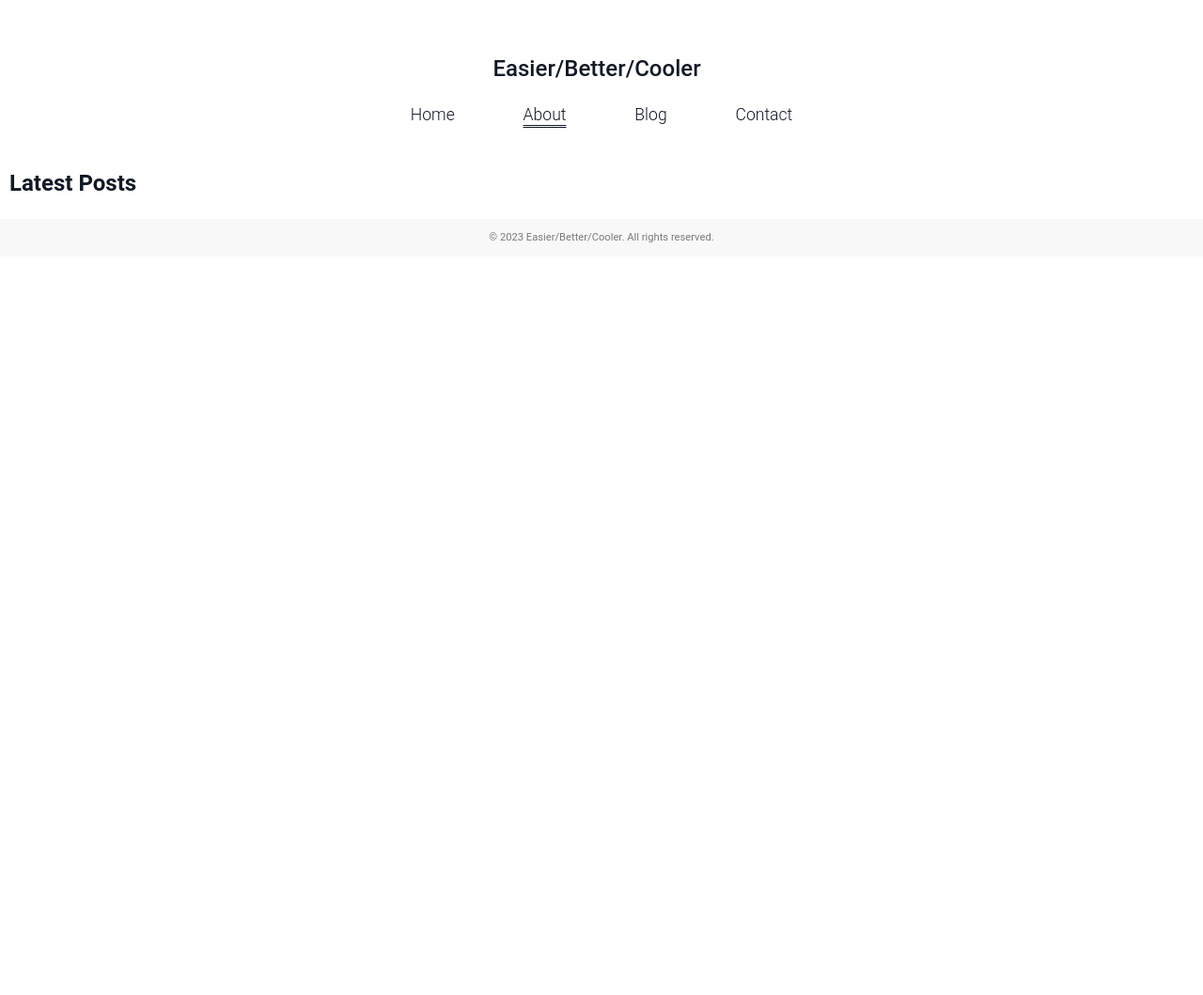
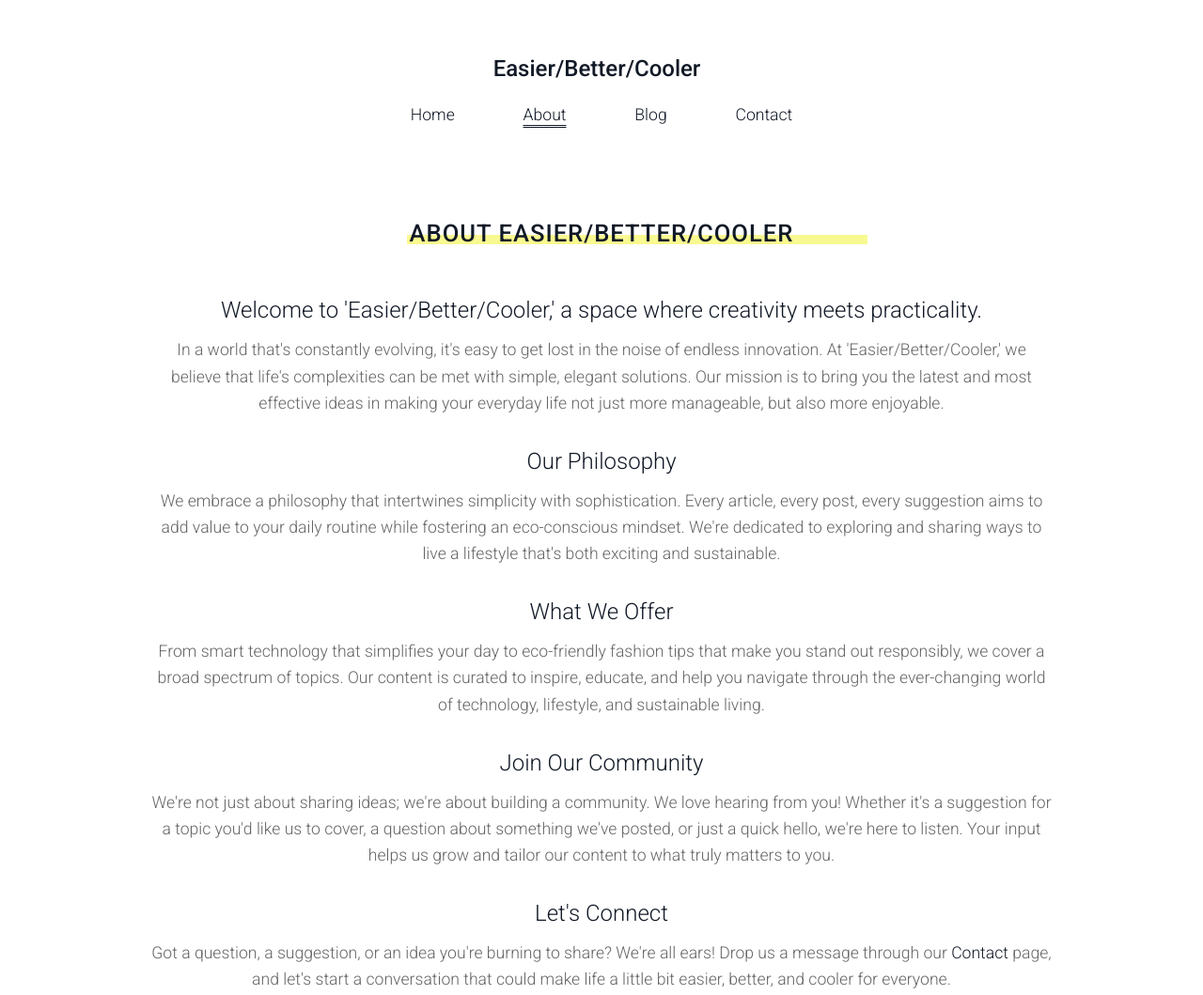
Before and after one commit to Noroff-FEU-Assignments/project-exam-1-msiksnis, a plain HTML site: page about.html in a window 1280 px wide. Shown: the top 1059 px of the page at 94% size. Before the commit the page ends 850 px from the top, so only its background shows below. Drawn offline with Linux system fonts and the light colour scheme.

```diff
--- a/about.html
+++ b/about.html
@@ -2,26 +2,103 @@
 <html lang="en">
   <head>
     <meta charset="UTF-8" />
+    <meta
+      name="description"
+      content="Blog site about how to make your life easier, better and cooler."
+    />
+    <meta
+      name="keywords"
+      content="Easy life, Better life, Cool life, Easier, Better, Cooler, Easier/Better/Cooler, Easier-Better-Cooler, Easier_Better_Cooler Blog Site"
+    />
+    <meta http-equiv="X-UA-Compatible" content="IE=edge" />
     <meta name="viewport" content="width=device-width, initial-scale=1.0" />
-    <title>Easier/Better/Cooler</title>
+    <title>About Easier/Better/Cooler</title>
+    <link rel="preconnect" href="https://fonts.googleapis.com" />
+    <link rel="preconnect" href="https://fonts.gstatic.com" crossorigin />
+    <link
+      href="https://fonts.googleapis.com/css2?family=Roboto:ital,wght@0,100;0,300;0,400;0,500;0,700;0,900;1,100;1,300;1,400&display=swap"
+      rel="stylesheet"
+    />
+    <link
+      href="https://fonts.googleapis.com/icon?family=Material+Icons+Outlined"
+      rel="stylesheet"
+    />
     <link rel="stylesheet" href="css/styles.css" />
-    <!-- Additional CSS files here -->
+    <link rel="stylesheet" href="css/about.css" />
   </head>
   <body>
     <main>
-      <section class="latest-posts">
-        <h2>Latest Posts</h2>
-        <!-- Carousel / Slider for latest blog posts will go here -->
+      <section class="about-section">
+        <div class="heading-container">
+          <h1 class="heading desktop">
+            About Easier/Better/Cooler
+            <div class="styled-heading"></div>
+          </h1>
+          <div class="mobile-heading">
+            <h1 class="heading mobile">
+              About
+              <div class="styled-heading"></div>
+            </h1>
+            <h1 class="heading mobile">
+              Easier/Better/Cooler
+              <div class="styled-heading mobile"></div>
+            </h1>
+          </div>
+        </div>
+        <div class="about">
+          <h3 class="about-heading">
+            Welcome to 'Easier/Better/Cooler,' a space where creativity meets
+            practicality.
+          </h3>
+          <div class="about-text">
+            In a world that's constantly evolving, it's easy to get lost in the
+            noise of endless innovation. At 'Easier/Better/Cooler,' we believe
+            that life's complexities can be met with simple, elegant solutions.
+            Our mission is to bring you the latest and most effective ideas in
+            making your everyday life not just more manageable, but also more
+            enjoyable.
+          </div>
+          <h3 class="about-heading">Our Philosophy</h3>
+          <div class="about-text">
+            We embrace a philosophy that intertwines simplicity with
+            sophistication. Every article, every post, every suggestion aims to
+            add value to your daily routine while fostering an eco-conscious
+            mindset. We're dedicated to exploring and sharing ways to live a
+            lifestyle that's both exciting and sustainable.
+          </div>
+          <h3 class="about-heading">What We Offer</h3>
+          <div class="about-text">
+            From smart technology that simplifies your day to eco-friendly
+            fashion tips that make you stand out responsibly, we cover a broad
+            spectrum of topics. Our content is curated to inspire, educate, and
+            help you navigate through the ever-changing world of technology,
+            lifestyle, and sustainable living.
+          </div>
+          <h3 class="about-heading">Join Our Community</h3>
+          <div class="about-text">
+            We're not just about sharing ideas; we're about building a
+            community. We love hearing from you! Whether it's a suggestion for a
+            topic you'd like us to cover, a question about something we've
+            posted, or just a quick hello, we're here to listen. Your input
+            helps us grow and tailor our content to what truly matters to you.
+          </div>
+          <h3 class="about-heading">Let's Connect</h3>
+          <div class="about-text">
+            Got a question, a suggestion, or an idea you're burning to share?
+            We're all ears! Drop us a message through our
+            <a href="/contact.html">Contact</a> page, and let's start a
+            conversation that could make life a little bit easier, better, and
+            cooler for everyone.
+          </div>
+        </div>
       </section>
-
-      <!-- Add other sections as necessary, e.g., an introductory section, featured categories, etc. -->
     </main>
 
     <footer>
       <p>&copy; 2023 Easier/Better/Cooler. All rights reserved.</p>
     </footer>
 
-    <script src="js/main.js"></script>
+    <!-- <script src="js/about.js"></script> -->
     <script src="components/js/load-header.js"></script>
   </body>
 </html>
--- a/components/header.html
+++ b/components/header.html
@@ -11,19 +11,15 @@
     <ul class="nav-links">
       <li class="nav-link">
         <a href="/index.html">Home</a>
-        <div class="styled-active-link"></div>
       </li>
       <li class="nav-link">
         <a href="/about.html">About</a>
-        <div class="styled-active-link"></div>
       </li>
       <li class="nav-link">
         <a href="/blog.html">Blog</a>
-        <div class="styled-active-link"></div>
       </li>
       <li class="nav-link">
         <a href="/contact.html">Contact</a>
-        <div class="styled-active-link"></div>
       </li>
     </ul>
   </nav>
--- /dev/null
+++ b/css/about.css
@@ -0,0 +1,60 @@
+.desktop {
+  display: none;
+}
+
+.heading.mobile {
+  margin: 0;
+  font-size: 1.5rem;
+}
+
+.mobile-heading {
+  margin-bottom: 20px;
+}
+
+.about-section {
+  display: flex;
+  flex-direction: column;
+  justify-content: center;
+  align-items: center;
+  text-align: center;
+  width: 100%;
+  padding: 50px 0 100px 0;
+}
+
+.styled-heading.mobile {
+  width: 105%;
+}
+
+.about-heading {
+  font-size: 1.5rem;
+  font-weight: 300;
+  color: var(--slate);
+  margin-bottom: 10px;
+}
+
+.about-text {
+  color: var(--text);
+  font-size: 1.1rem;
+  font-weight: 300;
+  line-height: 1.6;
+  text-shadow: 1px 1px 0 rgba(255, 255, 255, 0.6);
+  max-width: 960px;
+  margin-bottom: 30px;
+}
+
+@media (min-width: 769px) {
+  .desktop {
+    display: block;
+  }
+
+  .mobile {
+    display: none;
+  }
+
+  .about-section {
+  }
+  .about-heading {
+  }
+  .about-text {
+  }
+}
--- a/css/styles.css
+++ b/css/styles.css
@@ -1,7 +1,7 @@
 :root {
   --slate: #111926;
   --hoverSlate: #292e37;
-  --text: #7a7a7a;
+  --text: #656565;
   --bg: #fafafd;
 }
 
@@ -21,6 +21,7 @@
   line-height: 1.5;
   max-width: 1440px;
   color: var(--slate);
+  selection-color: var(--slate);
 }
 
 main {
```
Also changed, not shown: css/post.css (added, +50 -0 lines), js/post.js (+27 -9 lines), post.html (+15 -2 lines).
